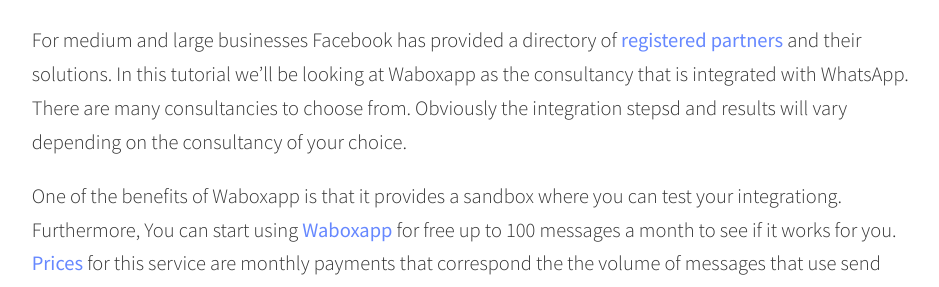
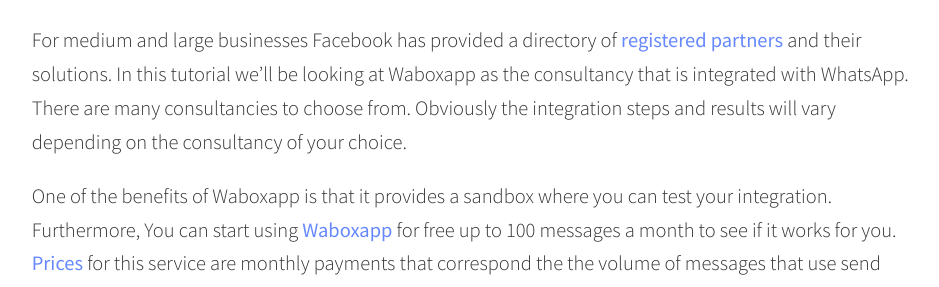
Before and after one commit to blackbirdcrew/BLOG, a Jekyll site: the page built from _posts/2019-08-31-Integrating-Salesforce-And-Whatsapp.md, in a window 1280 px wide and 900 px high, scrolled down 1187 px. Shown: the part 233-520 px from the top of the window, without its empty margins (168-1107 px from the left). Built offline with Jekyll 4.4.1, drawn with Linux system fonts in a browser that asks for light colours; comment, search, counter and statistics services are not loaded; some of the changed lines change nothing that is shown; some of the changed text lies outside the part shown.

Commit message:
Update 2019-08-31-Integrating-Salesforce-And-Whatsapp.md

```diff
--- a/_posts/2019-08-31-Integrating-Salesforce-And-Whatsapp.md
+++ b/_posts/2019-08-31-Integrating-Salesforce-And-Whatsapp.md
@@ -26,9 +26,9 @@
 
 For small buisinesses WhatsApp has provided the [WhatsApp Business App](https://www.whatsapp.com/business). With it you can interact with your customers and have a way to sort and automate responces. It's a great option, however if we want to be able to customize message content, automate and dynamically change the message throught Salesforce we'll need to look at the other options.
 
-For medium and large businesses Facebook has provided a directory of [registered partners](https://www.facebook.com/business/partner-directory/search?platforms=whatsapp&solution_type=messaging) and their solutions. In this tutorial we'll be looking at Waboxapp as the consultancy that is integrated with WhatsApp. There are many consultancies to choose from. Obviously the integration stepsd and results will vary depending on the consultancy of your choice.
+For medium and large businesses Facebook has provided a directory of [registered partners](https://www.facebook.com/business/partner-directory/search?platforms=whatsapp&solution_type=messaging) and their solutions. In this tutorial we'll be looking at Waboxapp as the consultancy that is integrated with WhatsApp. There are many consultancies to choose from. Obviously the integration steps and results will vary depending on the consultancy of your choice.
 
-One of the benefits of Waboxapp is that it provides a sandbox where you can test your integrationg. Furthermore, You can start using [Waboxapp](https://www.waboxapp.com) for free up to 100 messages a month to see if it works for you. [Prices](https://www.waboxapp.com/pricing) for this service are monthly payments that correspond the the volume of messages that use send from all your active accounts.
+One of the benefits of Waboxapp is that it provides a sandbox where you can test your integration. Furthermore, You can start using [Waboxapp](https://www.waboxapp.com) for free up to 100 messages a month to see if it works for you. [Prices](https://www.waboxapp.com/pricing) for this service are monthly payments that correspond the the volume of messages that use send from all your active accounts.
 
 ## General project overview.
 ![IMG1]({{site.url}}{{site.baseurl}}/pictures/31-08-2019/Whatsapp Overview.png)
@@ -40,6 +40,7 @@
 1. We update the message in Salesforce.
 
 * Also, we do not need to have a back office for this integration, we can build this functionality in Salesforce. *
+
 ## Setting up objects and fields.
 First, let's create our WhatsApp Message object. In this tutorial I'll call it "WhatsApp Message". If you choose to use another name make sure to change it in all occurences later in this tutorial. The fields that'll need are:
 - ACK. Picklist:
@@ -49,7 +50,7 @@
   - not sent
   - sending
 - CID. Text 20.
-- Message. Long Text for the message content. *As of whriting this article whatsapp maximum size is 65,536 characters.*
+- Message. Long Text for the message content. *As of writing this article whatsapp maximum size is 65,536 characters.*
 - Status. Text 20.
 - Relationship to the object that we'll be using to exchange messages. In this example we'll be linking the message to both Lead and Account. This relationship must be set according to your requirements.
 
@@ -370,11 +371,11 @@
 ## Waboxapp
 
 Once you are registered and logged in with Waboxapp
-- Dashboard. Here you'll find the messages count and the monthly cuota forecast.
-- My Account. Customer data, payment method, invocing data including invoices history.
+- Dashboard. Here you'll find the messages count and the monthly quota forecast.
+- My Account. Customer data, payment method, invoicing data including invoices history.
 - My Phones. All the used phone numbers with their statuses. You can see phone related information plus a phone can be disconnected here.
 
-## Waboxapp extention for Chrome
+## Waboxapp extension for Chrome
 
 1. Next step is to install the [Waboxapp](https://chrome.google.com/webstore/detail/waboxapp/mgaecjklgnbkkdfnfpncgnogplnjjcdh) plugin for Chrome.
 1. Go to phones tab where you'll find your API token.
```
